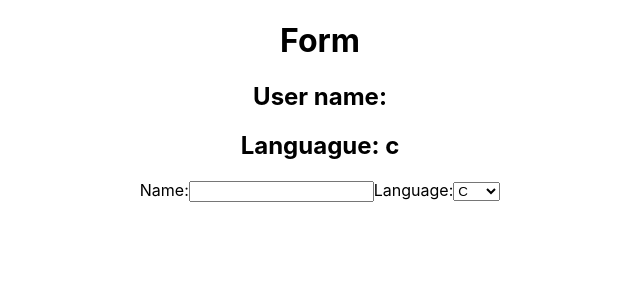
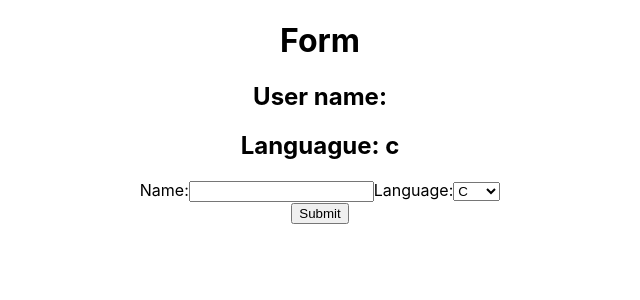
Before and after one commit to abolnaits/hello-world, a React (Create React App) app: page / in a window 1280 px wide. Shown: the top 300 px of the page, without its empty margins (320-960 px from the left). Built offline with nearby package versions, Linux system fonts and the light colour scheme.

Commit message:
Form
Form submit handler

```diff
--- a/src/components/Form.js
+++ b/src/components/Form.js
@@ -25,6 +25,13 @@
             name : event.target.value
         })
     }
+
+    formHandler = (event) =>{
+
+        //Retrive the data
+        console.log('Enviar', this.state);
+        event.preventDefault();
+    }
     render(){
         return(
             <div>
@@ -32,7 +39,7 @@
                 <h2>User name: {this.state.name}</h2>
                 <h2>Languague: {this.state.lang}</h2>
 
-                <form>
+                <form onSubmit={this.formHandler}>
                     <label>Name:</label>
                     <input type="text" value={this.state.name} onChange={this.changeName}></input>
                     <label>Language:</label>
@@ -42,6 +49,8 @@
                         <option value="java">java</option>
 
                     </select>
+                    <br></br>
+                    <button type="submit">Submit</button>
                 </form>
             </div>
         )
```
Also changed, not shown: 1 other file (tests, documents, lock files or other folders).
